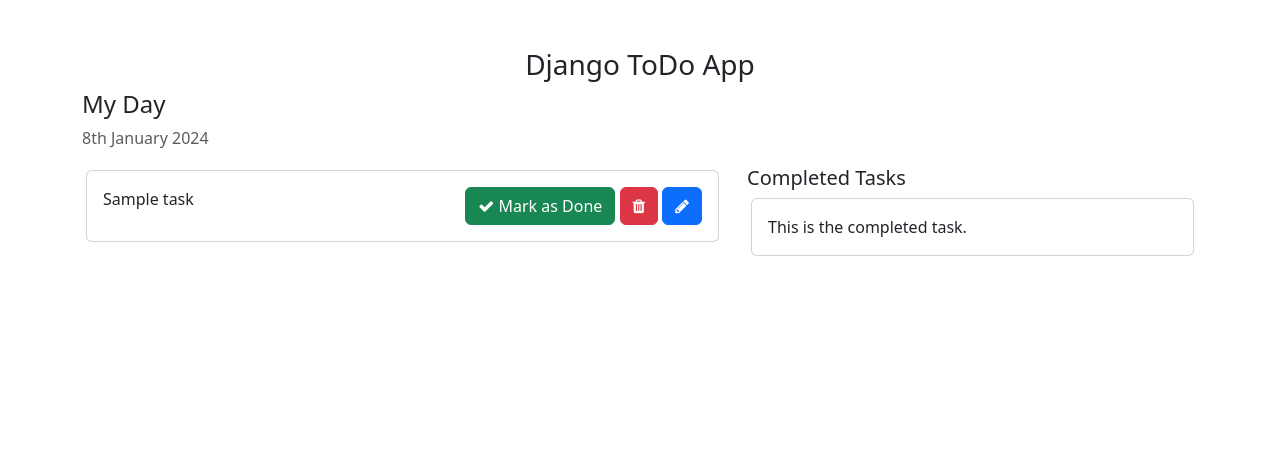
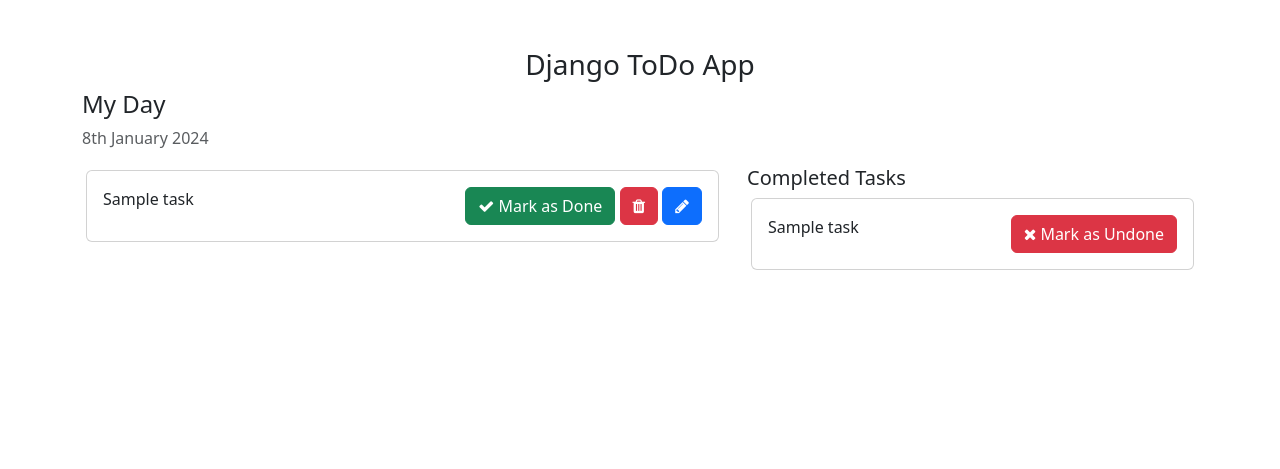
Before and after one commit to victorsimasdev/To-Do-List, a Django app: template templates/home.html in a window 1280 px wide. Shown: the top 469 px of the page. Run offline with Django 4.2, Linux system fonts and the light colour scheme; the template is opened without the code that fills it: most values are stand-ins (such as "Sample title", 1, 10 or a date in 2020).

Commit message:
Added mark as done and undone

```diff
--- a/templates/home.html
+++ b/templates/home.html
@@ -31,7 +31,7 @@
                     <div class="card-body">
                         {{ task.task }}
                         <span style="position: relative; float: right;">
-                            <a class="btn btn-success"><i class="fa fa-check"></i> Mark as Done</a>
+                            <a href="{% url 'mark_as_done' task.pk %}"class="btn btn-success"><i class="fa fa-check"></i> Mark as Done</a>
                             <a class="btn btn-danger"><i class="fa fa-trash"></i></a>
                             <a class="btn btn-primary"><i class="fa fa-pencil"></i></a>
                         </span>
@@ -43,11 +43,16 @@
             <div class="col-md-5 col-lg-5">
                 <h5>Completed Tasks</h5>
                 <!-- List of all the tasks that have completed -->
+                {% for c_task in completed_tasks %}
                 <div class="card m-1">
                     <div class="card-body">
-                        This is the completed task.
+                        {{ c_task.task }}
+                        <span style="position: relative; float: right;">
+                            <a href="{% url 'mark_as_undone' c_task.pk %}"class="btn btn-danger"><i class="fa fa-times"></i> Mark as Undone</a>
+                        </span>
                     </div>
                 </div>
+                {% endfor %}
             </div>
         </div>
         <div class="row">
--- a/todo/urls.py
+++ b/todo/urls.py
@@ -2,4 +2,6 @@
 from . import views
 urlpatterns = [
     path('addTask/', views.addTask, name='addTask'),
+    path('mark_as_done/<int:pk>/', views.mark_as_done, name='mark_as_done'),
+    path('mark_as_undone/<int:pk>/', views.mark_as_undone, name='mark_as_undone'),
 ]
```
Also changed, not shown: todo/views.py (+14 -1 lines), todo_main/views.py (+6 -1 lines), db.sqlite3.
